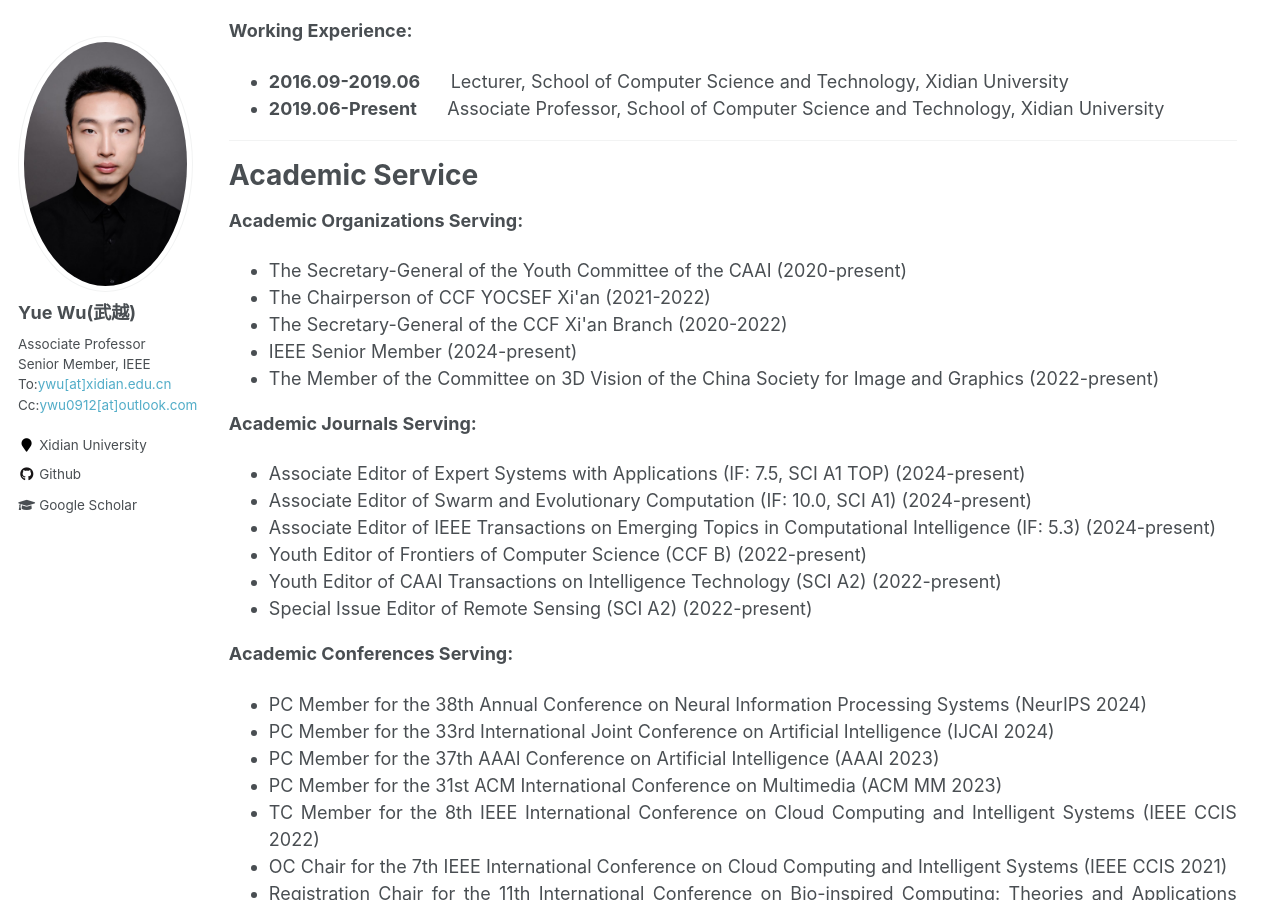
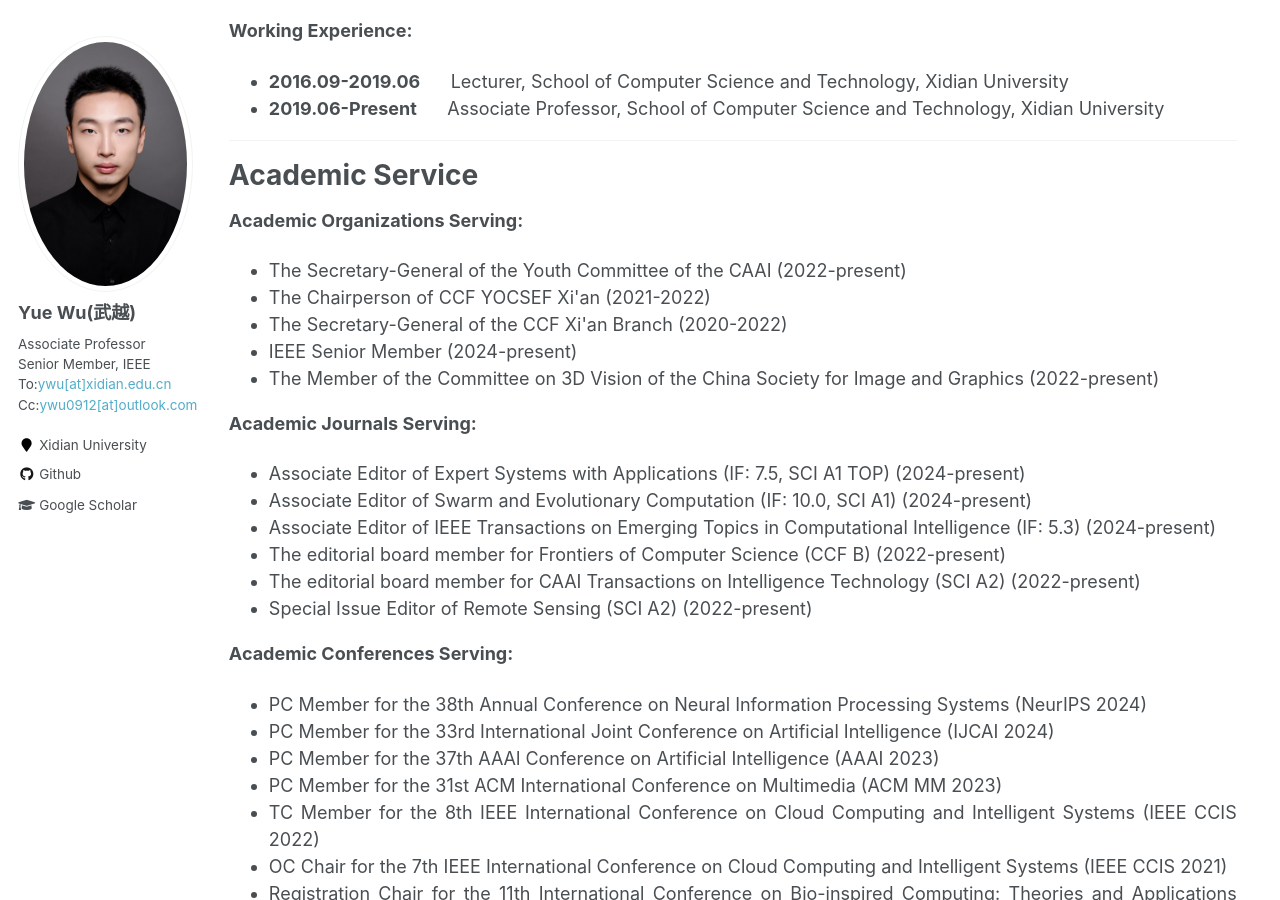
Before and after one commit to ywuchina/ywuchina.github.io, a Jekyll site: the page built from _pages/home.md, in a window 1280 px wide and 900 px high, scrolled down 914 px. Built offline with Jekyll 4.4.1, drawn with Linux system fonts in a browser that asks for light colours.

Commit message:
Update service.html

```diff
--- a/_includes/service.html
+++ b/_includes/service.html
@@ -17,7 +17,7 @@
 <ul>
 <!--一个任职一个li，注意放在属于他的ul里面-->
 <li style="margin-bottom: 1.5;">
-   The Secretary-General of the Youth Committee of the CAAI (2020-present)
+   The Secretary-General of the Youth Committee of the CAAI (2022-present)
 </li>
 
 <li style="margin-bottom: 1.5;">
@@ -54,11 +54,11 @@
 </li>
 
 <li style="margin-bottom: 1.5;">
-   Youth Editor of Frontiers of Computer Science (CCF B) (2022-present)
+   The editorial board member for Frontiers of Computer Science (CCF B) (2022-present)
 </li>
 
 <li style="margin-bottom: 1.5;">
-   Youth Editor of CAAI Transactions on Intelligence Technology (SCI A2) (2022-present)
+   The editorial board member for CAAI Transactions on Intelligence Technology (SCI A2) (2022-present)
 </li>
 
 <li style="margin-bottom: 1.5;">
```
